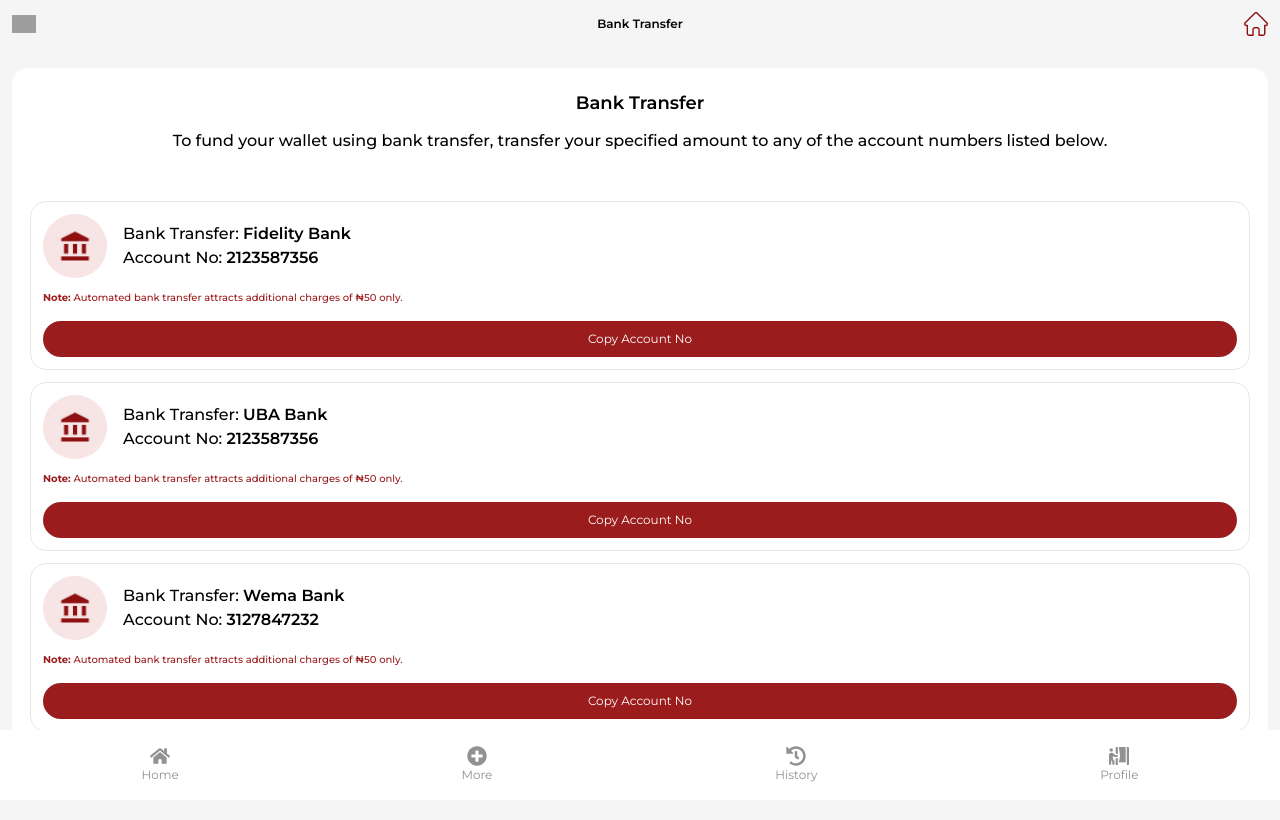
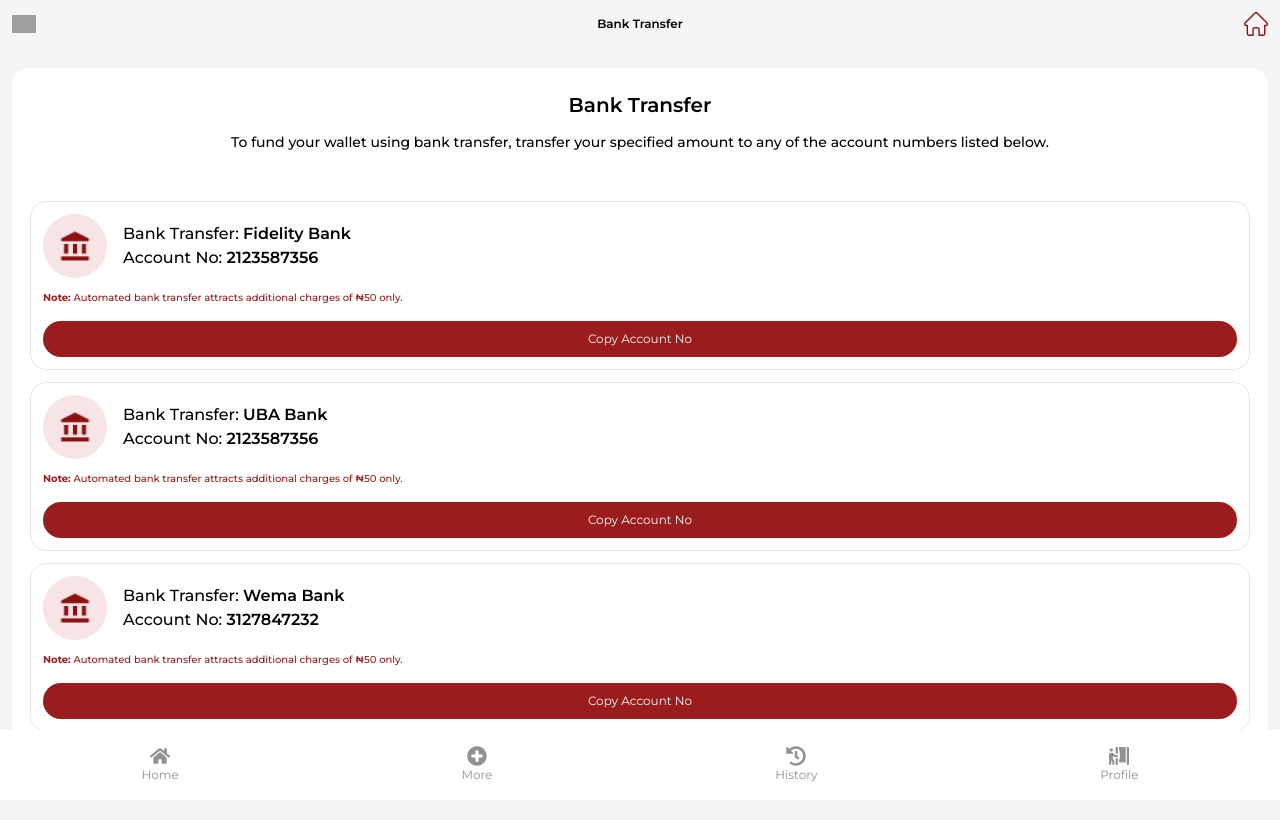
Before and after one commit to martins0023/adestaly, a React (Vite) app: page /Bank_transfer in a window 1280 px wide. Shown: the top 820 px of the page. Built offline with nearby package versions, Linux system fonts and the light colour scheme; grey boxes are pictures that could not be loaded.

Commit message:
adjusted icon size and fonts

```diff
--- a/src/components/screens/Bank_transfer.jsx
+++ b/src/components/screens/Bank_transfer.jsx
@@ -74,10 +74,10 @@
 
       <div className="mt-[20px] bg-white rounded-2xl p-6 m-3 gap-[24px] font-montserrat">
         <div className="flex flex-col justify justify-center items-center mt-[16px] gap-[12px] font-montserrat">
-          <p className="font-semibold text-[18px] text-[#000] font-montserrat text-center">
+          <p className="font-semibold text-[20px] text-[#000] font-montserrat text-center">
             Bank Transfer
           </p>
-          <p className="font-medium text-[16px] text-[#000] text-center font-montserrat">
+          <p className="font-medium text-[14px] text-[#000] text-center font-montserrat">
             To fund your wallet using bank transfer, transfer your specified
             amount to any of the account numbers listed below.
           </p>
--- a/src/components/screens/Card.jsx
+++ b/src/components/screens/Card.jsx
@@ -125,7 +125,7 @@
       >
         <div className="mt-[20px] bg-white rounded-2xl p-6 m-3 gap-[24px] font-montserrat">
           <div className="flex flex-col justify justify-center items-center mt-[16px] gap-[12px] font-montserrat">
-            <p className="font-semibold text-[24px] text-[#000] font-montserrat text-center">
+            <p className="font-semibold text-[20px] text-[#000] font-montserrat text-center">
               Card
             </p>
             <p className="font-medium text-[14px] text-[#000] text-center font-montserrat">
--- a/src/components/screens/Funds.jsx
+++ b/src/components/screens/Funds.jsx
@@ -43,7 +43,7 @@
       >
         <div className="mt-[20px] bg-white rounded-2xl p-6 m-3 gap-[24px] font-montserrat">
           <div className="flex flex-col justify justify-center items-center mt-[16px] gap-[12px] font-montserrat">
-            <p className="font-semibold text-[24px] text-[#000] font-montserrat text-center">
+            <p className="font-semibold text-[20px] text-[#000] font-montserrat text-center">
               Add Fund
             </p>
             <motion.p
--- a/src/components/screens/Manual.jsx
+++ b/src/components/screens/Manual.jsx
@@ -81,10 +81,10 @@
       >
         <div className="mt-[20px] bg-white rounded-2xl p-6 m-3 gap-[24px] font-montserrat">
           <div className="flex flex-col justify justify-center items-center mt-[16px] gap-[12px] font-montserrat">
-            <p className="font-semibold text-[18px] text-[#000] font-montserrat text-center">
+            <p className="font-semibold text-[20px] text-[#000] font-montserrat text-center">
               Manual (Bank Transfer)
             </p>
-            <p className="font-medium text-[16px] text-[#000] text-center font-montserrat">
+            <p className="font-medium text-[14px] text-[#000] text-center font-montserrat">
               Pay with card, bank transfer, ussd or bank deposit.
             </p>
           </div>
```
